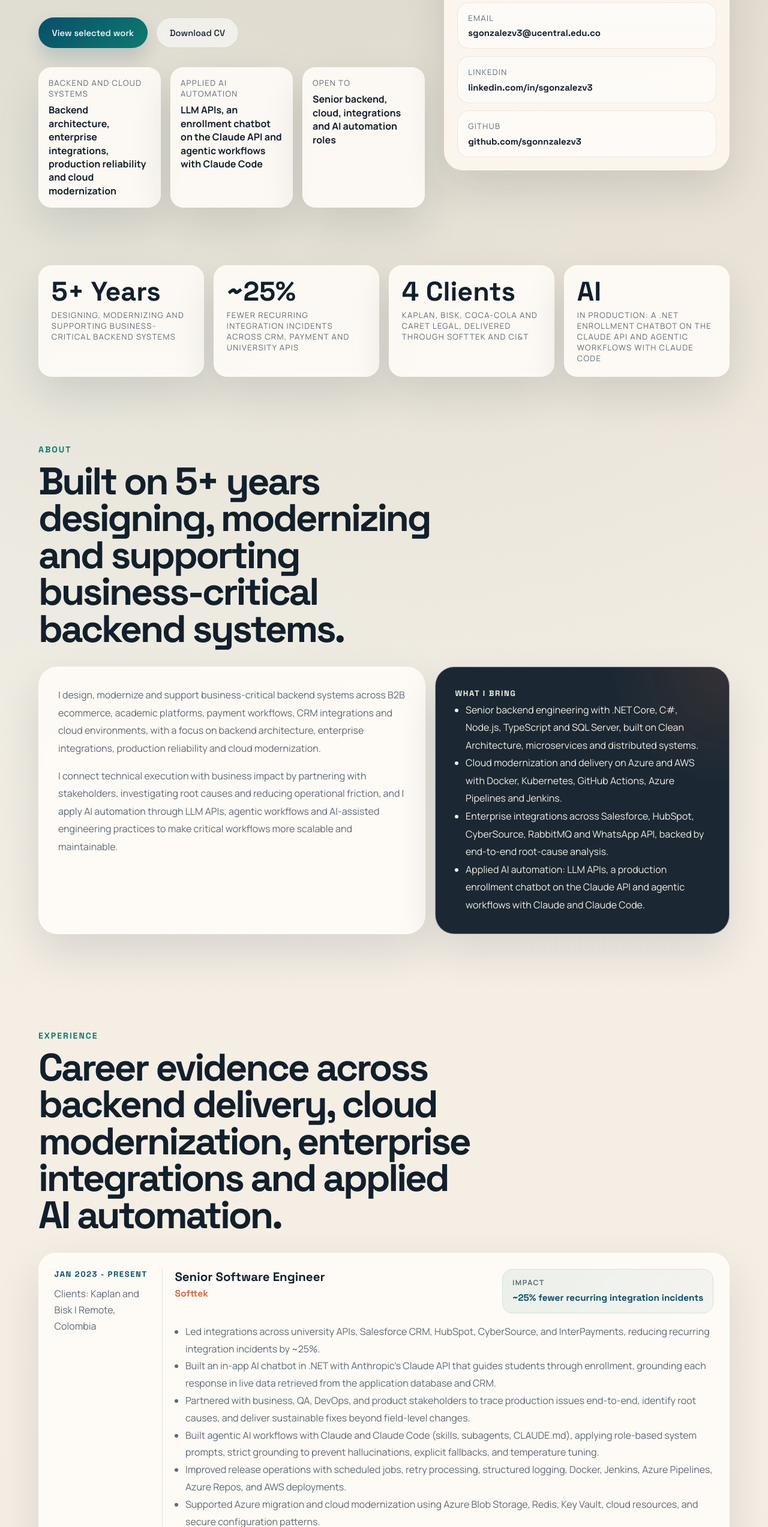
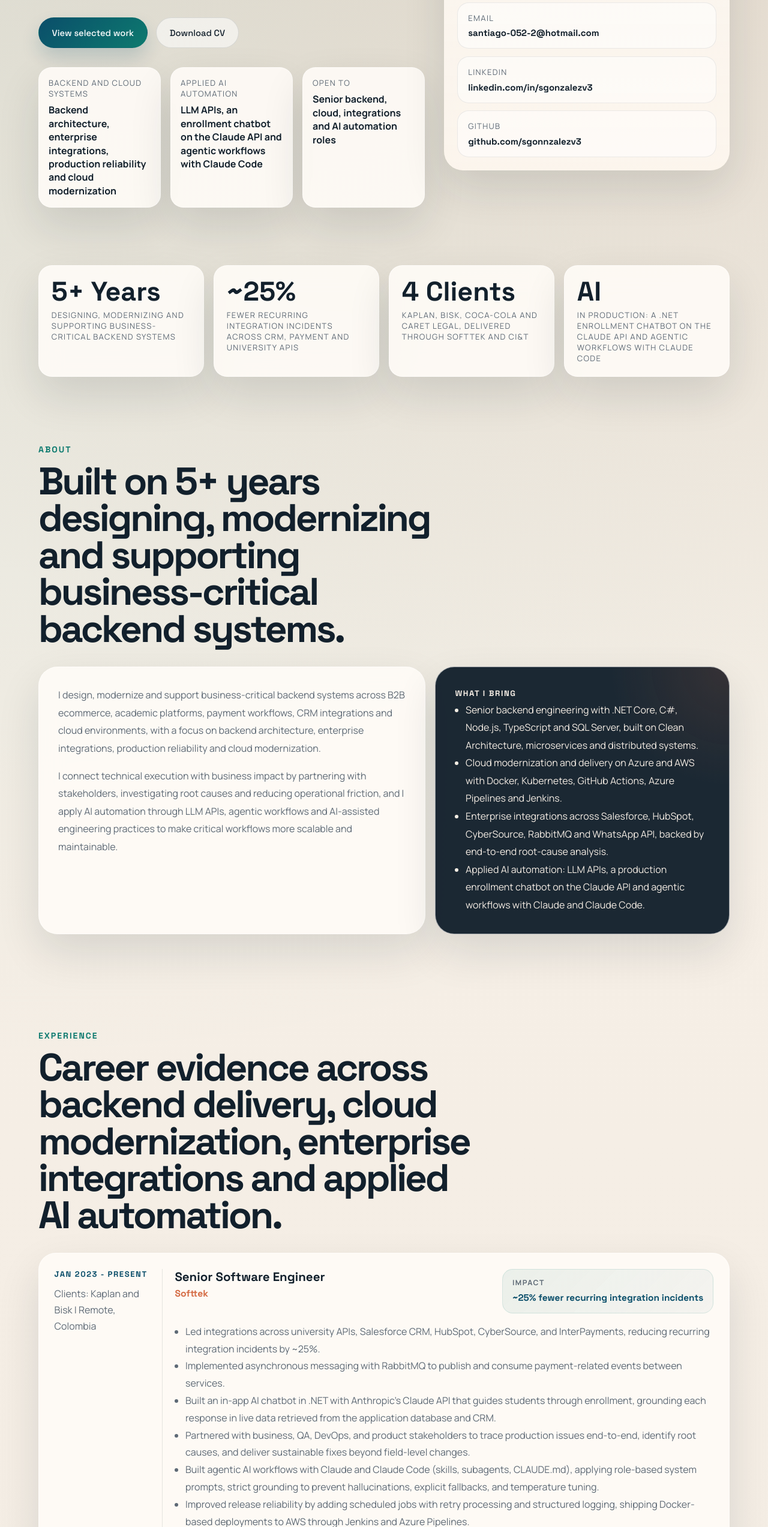
Before and after one commit to sgonnzalezv3/PortafolioV2, a React app: page / in a window 1280 px wide. Shown: the part 1104-3649 px from the top of the page at 60% size. Built offline with nearby package versions, Linux system fonts and the light colour scheme.

Commit message:
Update downloadable CV to latest version and align portfolio content
Swap the resume PDF for the October 2026 version, mirror its new Softtek and CI&T bullets, the Yuxi Global title, the degree wording and the removal of soft skills, and switch contact email to the personal address used in the CV.

Co-Authored-By: Claude Fable 5.1 <noreply@anthropic.com>

```diff
--- a/src/PortfolioApp.js
+++ b/src/PortfolioApp.js
@@ -101,13 +101,14 @@ const experienceHistory = [
     impact: "~25% fewer recurring integration incidents",
     highlights: [
       "Led integrations across university APIs, Salesforce CRM, HubSpot, CyberSource, and InterPayments, reducing recurring integration incidents by ~25%.",
+      "Implemented asynchronous messaging with RabbitMQ to publish and consume payment-related events between services.",
       "Built an in-app AI chatbot in .NET with Anthropic's Claude API that guides students through enrollment, grounding each response in live data retrieved from the application database and CRM.",
       "Partnered with business, QA, DevOps, and product stakeholders to trace production issues end-to-end, identify root causes, and deliver sustainable fixes beyond field-level changes.",
       "Built agentic AI workflows with Claude and Claude Code (skills, subagents, CLAUDE.md), applying role-based system prompts, strict grounding to prevent hallucinations, explicit fallbacks, and temperature tuning.",
-      "Improved release operations with scheduled jobs, retry processing, structured logging, Docker, Jenkins, Azure Pipelines, Azure Repos, and AWS deployments.",
-      "Supported Azure migration and cloud modernization using Azure Blob Storage, Redis, Key Vault, cloud resources, and secure configuration patterns.",
+      "Improved release reliability by adding scheduled jobs with retry processing and structured logging, shipping Docker-based deployments to AWS through Jenkins and Azure Pipelines.",
+      "Supported the Azure migration by moving storage, caching, and secrets management to Blob Storage, Redis, and Key Vault.",
     ],
-    stack: ["Claude API", "Agentic AI", ".NET", "Salesforce", "HubSpot", "CyberSource", "Docker", "Jenkins", "Azure", "AWS"],
+    stack: ["Claude API", "Agentic AI", ".NET", "RabbitMQ", "Salesforce", "HubSpot", "CyberSource", "Docker", "Jenkins", "Azure", "AWS"],
   },
   {
     period: "Aug 2022 - Jan 2023",
@@ -117,15 +118,15 @@ const experienceHistory = [
     impact: "Azure modernization and WhatsApp commerce integrations in production",
     highlights: [
       "Owned backend and full-stack delivery across legal-tech and B2B ecommerce platforms using .NET Core, Node.js, TypeScript, SQL Server, Azure, Angular, Vue.js, and Clean/Hexagonal Architecture.",
-      "Led Azure modernization with Azure Functions, Key Vault, Redis Cache, Blob Storage, Azure Monitor, Application Insights, and automated tests.",
+      "Led Azure modernization using Azure Functions, adding observability through Azure Monitor and Application Insights.",
       "Designed WhatsApp commerce integrations connecting Infobip, chatbot workflows, shopping-cart experiences, and external bottler providers.",
-      "Managed production releases and containerized workflows with GitHub Actions, Bitbucket Pipelines, Docker, Kubernetes, YAML, Azure Boards, and unit/integration/E2E tests.",
+      "Managed production releases through CI/CD pipelines on GitHub Actions and Bitbucket, deploying Docker containers to Kubernetes with unit, integration, and E2E test coverage.",
     ],
-    stack: ["Node.js", "TypeScript", "Angular", "Vue.js", "Azure Functions", "WhatsApp API", "Infobip", "GitHub Actions", "Kubernetes"],
+    stack: ["Node.js", "TypeScript", "Angular", "Vue.js", "Azure Functions", "WhatsApp API", "Infobip", "GitHub Actions", "Docker", "Kubernetes"],
   },
   {
     period: "Jan 2022 - Aug 2022",
-    role: "Semi Senior Software Engineer",
+    role: "Software Engineer",
     company: "Yuxi Global",
     context: "Azure modernization | Remote, Colombia",
     impact: "Legacy apps modernized for Azure with stronger reliability",
@@ -166,18 +167,17 @@ const education = [
   {
     title: "Education and courses",
     items: [
-      "Systems Engineer, Universidad Central, Bogota. Expected graduation: 2027.",
+      "B.S. in Systems Engineering, Universidad Central. Expected graduation: 2027.",
       "AWS Academy Cloud Foundations, Amazon Web Services (AWS). Oct 2024.",
       "AWS Academy Introduction to Cloud, Amazon Web Services (AWS). Oct 2024.",
       "Scrum Project Management Fundamentals, CertiProf. Mar 2021 - Apr 2021.",
     ],
   },
   {
-    title: "Languages and soft skills",
+    title: "Languages",
     items: [
       "Spanish: native.",
       "English: B2, professional working proficiency.",
-      "Communication, ownership and problem solving.",
     ],
   },
 ];
@@ -185,8 +185,8 @@ const education = [
 const contactLinks = [
   {
     label: "Email",
-    value: "sgonzalezv3@ucentral.edu.co",
-    href: "mailto:sgonzalezv3@ucentral.edu.co",
+    value: "santiago-052-2@hotmail.com",
+    href: "mailto:santiago-052-2@hotmail.com",
   },
   {
     label: "LinkedIn",
@@ -521,7 +521,7 @@ export const PortfolioApp = () => {
             </div>
 
             <div className="contact-actions">
-              <a className="button button-primary" href="mailto:sgonzalezv3@ucentral.edu.co">
+              <a className="button button-primary" href="mailto:santiago-052-2@hotmail.com">
                 Email me
               </a>
               <a
```
Also changed, not shown: docs/index.html (+1 -1 lines), docs/asset-manifest.json, docs/static/js/main.9cc95714.js.LICENSE.txt (renamed from docs/static/js/main.2152d1fe.js.LICENSE.txt), 6 other files.
